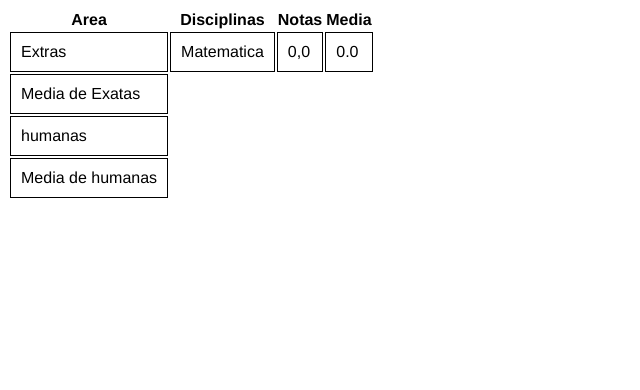
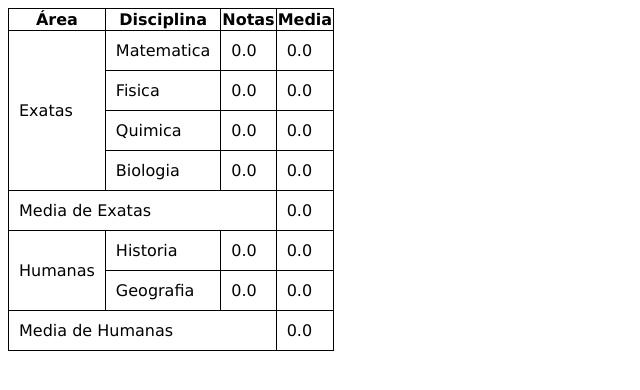
Before and after one commit to tarcisiotaut/html-css-original, a plain HTML site: page desafios/desafio013/desafioo13-pt3.html in a window 1280 px wide. Shown: the whole page, without its empty margins (0-640 px from the left). Drawn offline with Linux system fonts and the light colour scheme.

Commit message:
atualizei o desafio 013

```diff
--- a/desafios/desafio013/desafioo13-pt3.html
+++ b/desafios/desafio013/desafioo13-pt3.html
@@ -5,42 +5,73 @@
     <meta name="viewport" content="width=device-width, initial-scale=1.0">
     <title>Desafio de tabela 3</title>
     <style>
-        table{ font-family: 'Franklin Gothic Medium', 'Arial Narrow', Arial, sans-serif;
+        table{ font-family: Verdana, Geneva, Tahoma, sans-serif;
+        border-collapse: collapse;
+        }
+        thead > tr > th{border: 1px solid black;
 
         }
-        td{
-            border: 1px solid black;
+        td{border: 1px solid black;
         padding: 10px;
 }
+
 </style>
 </head>
 <body>
+
 <table>
     <thead>
-                <th>Area</th>
-                <th>Disciplinas</th>
+        <tr>
+            <th>Área</th>
+            <th>Disciplina</th>
             <th>Notas</th>
             <th>Media</th>
+        </tr>
     </thead>
     <tbody>
         <tr>
-                <td>Extras</td>
+            <td rowspan="4">Exatas</td>
             <td>Matematica</td>
-                <td>0,0</td>
+            <td>0.0</td>
+            <td>0.0</td>
+        </tr>
+
+        <tr>
+            <td>Fisica</td>
+            <td>0.0</td>
             <td>0.0</td>
         </tr>
         <tr>
-                <td>Media de Exatas</td>
+            <td>Quimica</td>
+            <td>0.0</td>
+            <td>0.0</td>
         </tr>
         <tr>
-                <td>humanas</td>
+            <td>Biologia</td>
+            <td>0.0</td>
+            <td>0.0</td>
         </tr>
         <tr>
-                <td>Media de humanas</td>
+            <td colspan="3">Media de Exatas</td>
+            <td>0.0</td>
         </tr>
+        <tr>
+            <td rowspan="2">Humanas</td>
+            <td>Historia</td>
+            <td>0.0</td>
+            <td>0.0</td>
+        </tr>
+        <tr>
+            <td>Geografia</td>
+            <td>0.0</td>
+            <td>0.0</td>
+        </tr>
+        <tr>
+            <td colspan="3">Media de Humanas</td>
+            <td>0.0</td>
+        </tr>
+    </tbody>
+</table>
 
-        </tbody>
-
-    </table>
 </body>
 </html>
```
Lines whose indentation alone changed are shown as unchanged.
